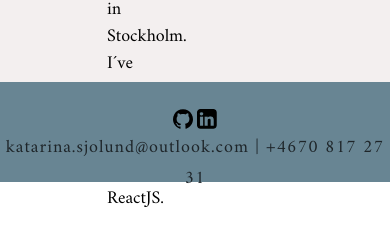
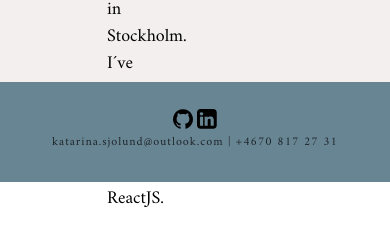
Before and after one commit to kattasawa/portfolio, a React app: page /about in a window 390 px wide. Shown: the part 958-1200 px from the top of the page. Built offline with nearby package versions, Linux system fonts and the light colour scheme.

Commit message:
footern media quary

```diff
--- a/src/components/footer/style.css
+++ b/src/components/footer/style.css
@@ -45,3 +45,10 @@
   height: 20px;
   margin: 2px;
 }
+
+@media (max-width: 600px) {
+  .contacts-info {
+    display: block;
+    font-size: 12px;
+  }
+}
```
